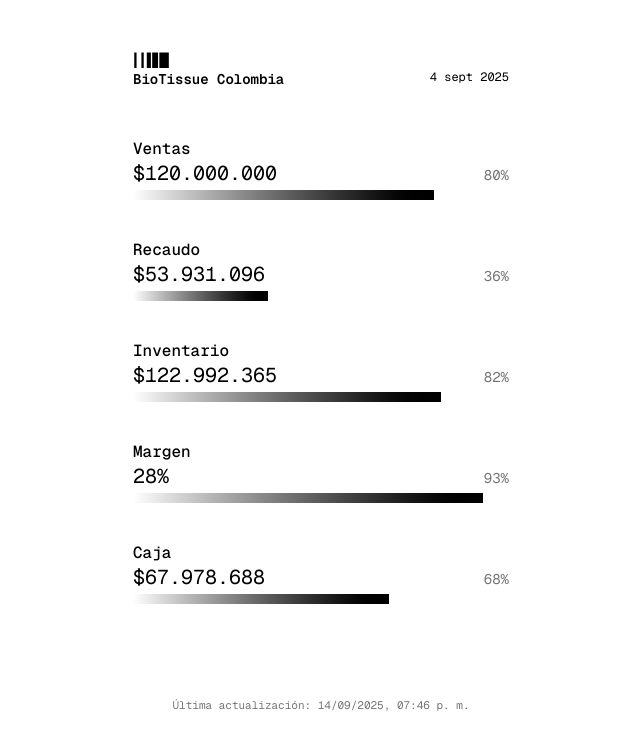
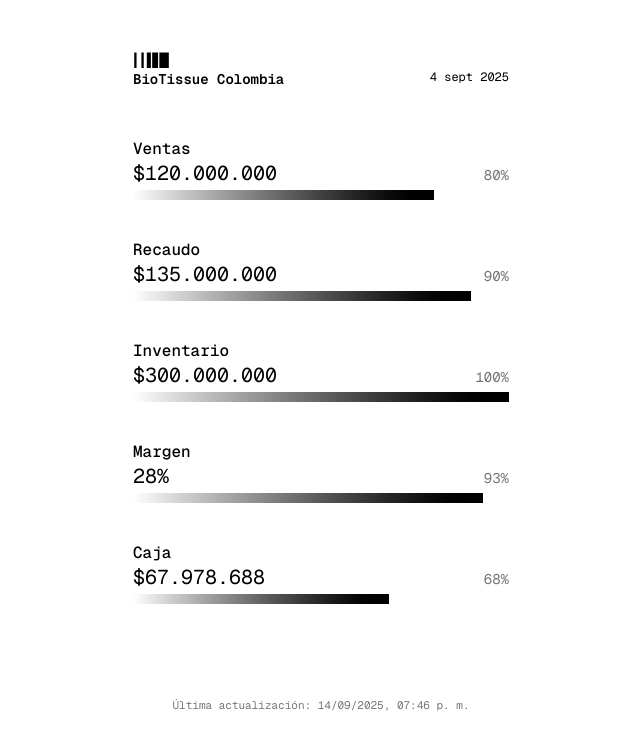
Before and after one commit to andreszapataq/pulse, a Next.js app: page / in a window 1280 px wide. Shown: the top 750 px of the page, without its empty margins (319-959 px from the left). Built offline with nearby package versions, Linux system fonts and the light colour scheme.

Commit message:
add accordion to other options

```diff
--- a/app/components/AccordionMetricCard.tsx
+++ b/app/components/AccordionMetricCard.tsx
@@ -5,6 +5,7 @@ import { useState } from 'react';
 interface BreakdownItem {
   name: string;
   value: number;
+  date?: string;
 }
 
 // Función local para formatear moneda (evita imports problemáticos)
@@ -16,12 +17,27 @@ function formatCurrency(value: number): string {
   return `$${numberFormatted}`;
 }
 
+// Función para formatear fecha sin año (ej: "9 sep.")
+function formatDateShort(dateString: string): string {
+  try {
+    const date = new Date(dateString);
+    return date.toLocaleDateString('es-ES', {
+      day: 'numeric',
+      month: 'short',
+      timeZone: 'America/Bogota'
+    });
+  } catch (error) {
+    return dateString; // Si falla, devolver el string original
+  }
+}
+
 interface AccordionMetricCardProps {
   title: string;
   value: string;
   percentage?: string;
   showProgressBar?: boolean;
   breakdown?: BreakdownItem[];
+  listStyle?: 'numbers' | 'bullets';
 }
 
 export default function AccordionMetricCard({
@@ -29,7 +45,8 @@ export default function AccordionMetricCard({
   value,
   percentage,
   showProgressBar = false,
-  breakdown
+  breakdown,
+  listStyle = 'numbers'
 }: AccordionMetricCardProps) {
   const [isExpanded, setIsExpanded] = useState(false);
 
@@ -79,7 +96,7 @@ export default function AccordionMetricCard({
             {breakdown.map((item, index) => (
               <div key={index} className="flex justify-between py-1">
                 <span className="text-gray-700">
-                  {index + 1}. {item.name}:
+                  {listStyle === 'bullets' ? '•' : `${index + 1}.`} {item.date ? `${formatDateShort(item.date)} ` : ''}{item.name}:
                 </span>
                 <span className="font-medium">
                   {formatCurrency(item.value)}
--- a/app/page.tsx
+++ b/app/page.tsx
@@ -90,20 +90,25 @@ export default async function Home() {
           percentage={`${calculatePercentage(metricsData.metrics.ventas.value, metricsData.metrics.ventas.target)}%`}
           showProgressBar={metricsData.metrics.ventas.showProgressBar}
           breakdown={metricsData.metrics.ventas.breakdown}
+          listStyle="numbers"
         />
 
-        <MetricCard
+        <AccordionMetricCard
           title={metricsData.metrics.recaudo.title}
           value={formatValue(metricsData.metrics.recaudo.value, metricsData.metrics.recaudo.unit)}
           percentage={`${calculatePercentage(metricsData.metrics.recaudo.value, metricsData.metrics.recaudo.target)}%`}
           showProgressBar={metricsData.metrics.recaudo.showProgressBar}
+          breakdown={metricsData.metrics.recaudo.breakdown}
+          listStyle="bullets"
         />
 
-        <MetricCard
+        <AccordionMetricCard
           title={metricsData.metrics.inventario.title}
           value={formatValue(metricsData.metrics.inventario.value, metricsData.metrics.inventario.unit)}
           percentage={`${calculatePercentage(metricsData.metrics.inventario.value, metricsData.metrics.inventario.target)}%`}
           showProgressBar={metricsData.metrics.inventario.showProgressBar}
+          breakdown={metricsData.metrics.inventario.breakdown}
+          listStyle="numbers"
         />
 
         <MetricCard
--- a/data/metrics.json
+++ b/data/metrics.json
@@ -24,15 +24,46 @@
     },
     "recaudo": {
       "title": "Recaudo",
-      "value": 53931096,
+      "value": 135000000,
       "target": 150000000,
-      "showProgressBar": true
+      "showProgressBar": true,
+      "breakdown": [
+        {
+          "name": "Medical Supplies",
+          "value": 50000000,
+          "date": "2025-09-09"
+        },
+        {
+          "name": "Implameq",
+          "value": 1801209,
+          "date": "2025-09-02"
+        },
+        {
+          "name": "CSSP",
+          "value": 2129887,
+          "date": "2025-09-01"
+        }
+      ]
     },
     "inventario": {
       "title": "Inventario",
-      "value": 122992365,
-      "target": 150000000,
-      "showProgressBar": true
+      "value": 300000000,
+      "target": 300000000,
+      "showProgressBar": true,
+      "breakdown": [
+        {
+          "name": "TPN",
+          "value": 120000000
+        },
+        {
+          "name": "DBM",
+          "value": 100000000
+        },
+        {
+          "name": "CDM",
+          "value": 80000000
+        }
+      ]
     },
     "margen": {
       "title": "Margen",
--- a/lib/metrics.ts
+++ b/lib/metrics.ts
@@ -7,6 +7,7 @@ import path from 'path';
 export interface BreakdownItem {
   name: string;
   value: number;
+  date?: string;
 }
 
 export interface Metric {
```
